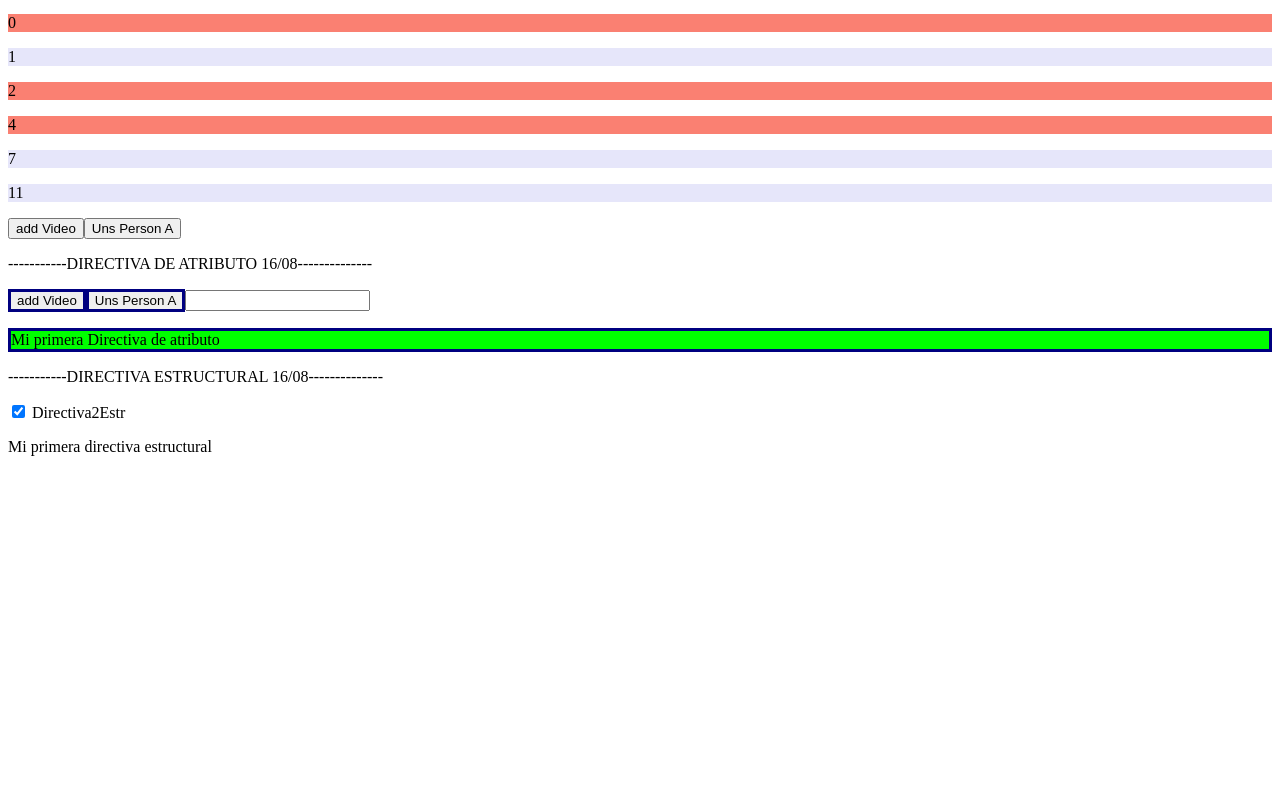
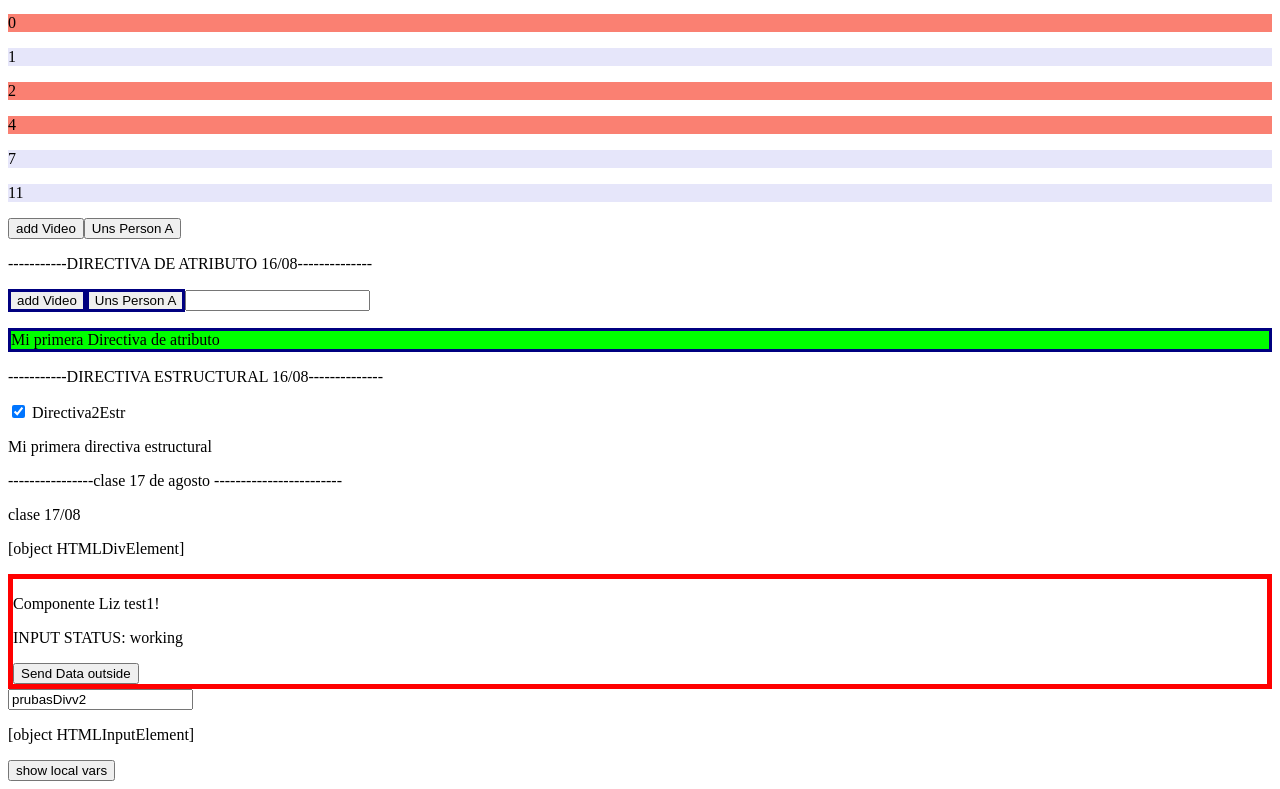
Before and after one commit to LizVasquez/angular-course-2021, an Angular app: page / in a window 1280 px wide. Shown: the part 2994-3783 px from the top of the page. Before the commit the page ends 3466 px from the top, so only its background shows below. Built offline with nearby package versions, Linux system fonts and the light colour scheme.

Commit message:
17/08/2021 ViewChild

```diff
--- a/src/app/app.component.html
+++ b/src/app/app.component.html
@@ -233,3 +233,15 @@ MI P WITH STYLE fontsize
  <div *directivaEstruc="sw">
  <p> Mi primera directiva estructural</p>
 </div>
+
+<!-- CLASE 17/08/2021 -->
+<p>----------------clase 17 de agosto ------------------------</p>
+<div #myDivv1>clase 17/08</div>
+<p>{{myDivv1}}</p>
+
+<app-test1-liz #myCompDivv></app-test1-liz>
+
+<input type="text" #myDivv2 value="prubasDivv2">
+<p>{{myDivv2}}</p>
+
+<button (click)="onShowLocalVars()">show local vars</button>
--- a/src/app/app.component.ts
+++ b/src/app/app.component.ts
@@ -1,4 +1,4 @@
-import { Component } from '@angular/core';
+import { Component, ElementRef, ViewChild } from '@angular/core';
 import {BehaviorSubject, of, Subscription} from 'rxjs';
 import { delay, filter, map } from 'rxjs/operators';
 
@@ -29,7 +29,15 @@ export class AppComponent {
 
   listNames = [{name: 'Liz', lastName:'Vasquez'},
           {name: 'Lili', lastName:'Mendoza'},
-          {name: 'Carolina', lastName:'Sanchez'}];
+          {name: 'Carolina', lastName:'Sanchez'}
+        ];
+
+//---17/08
+@ViewChild('myDivv1') myDivv1: ElementRef;
+
+@ViewChild('myDivv2') myDivv2: ElementRef;
+
+@ViewChild('myCompDivv') myCompDivv: any;
 
 
   constructor(){
@@ -180,4 +188,15 @@ testDir(event){
   console.log('Output de la directiva1:', event);
 }
 
+
+//17-08
+onShowLocalVars(){
+  console.log(this.myDivv1, this.myDivv2, this.myCompDivv);
+  this.myCompDivv.onClickTest();
+
+
+  this.myDivv2.nativeElement.value = 'liz';
 }
+
+
+}
```
